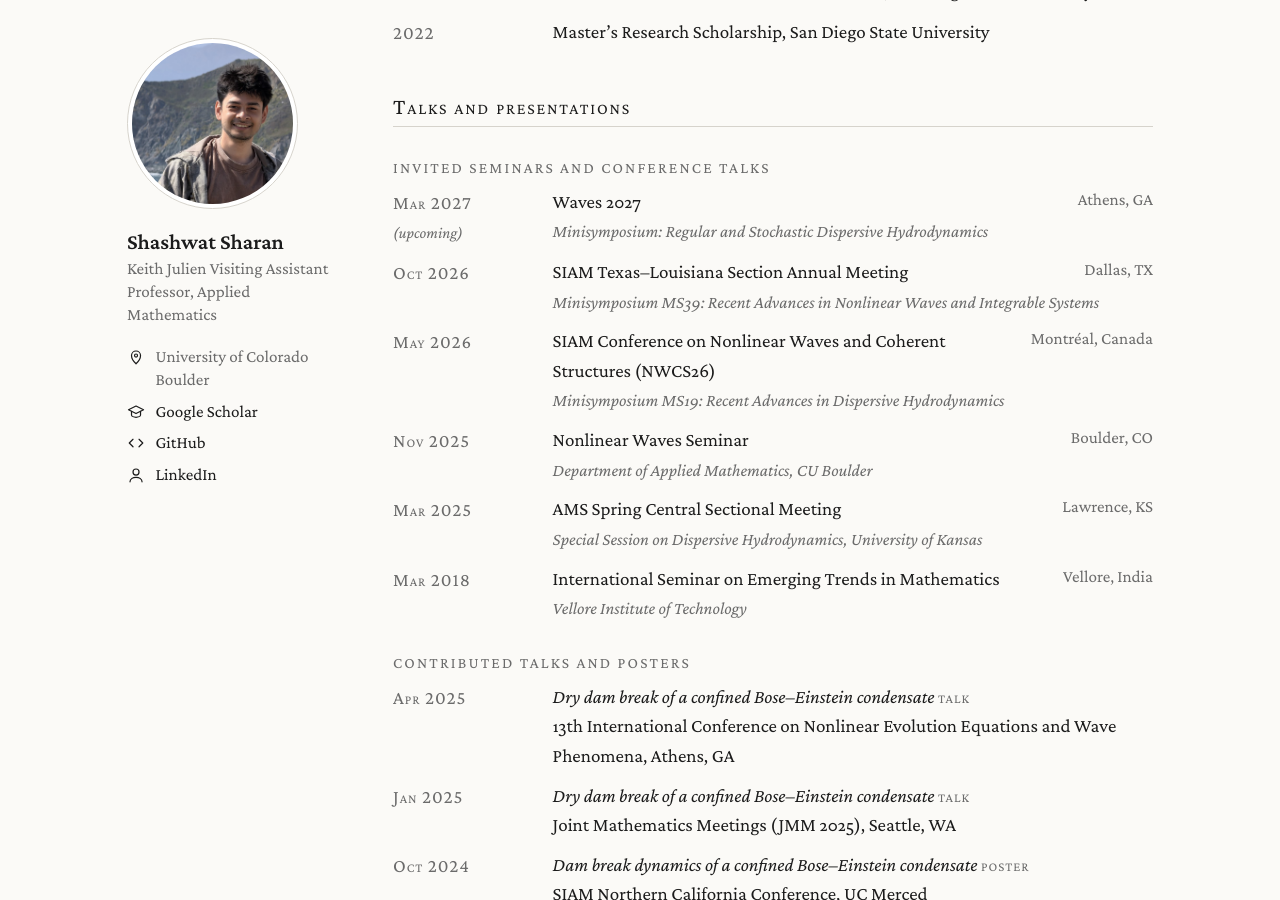
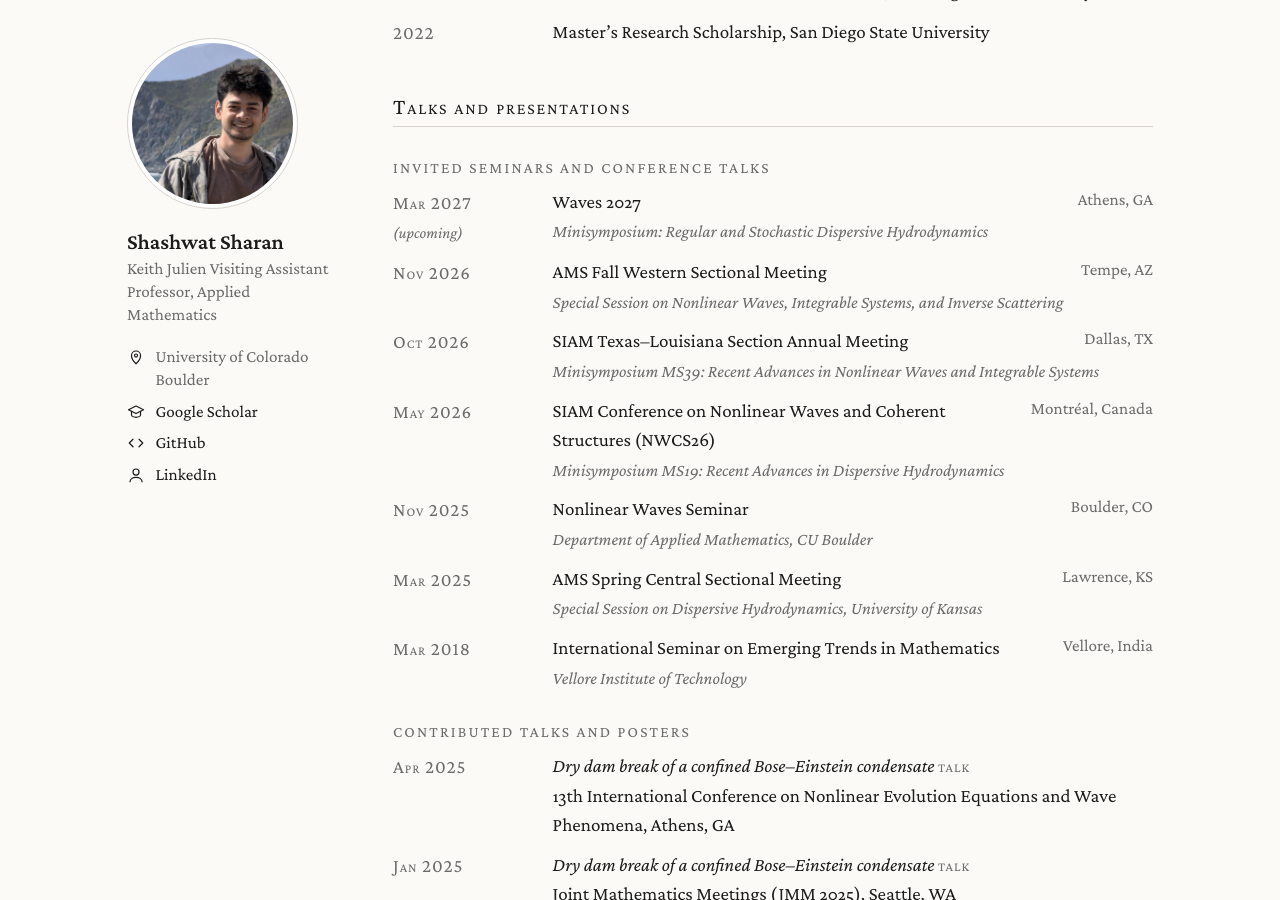
Before and after one commit to shashwatsharan/shashwatsharan.github.io, a Jekyll site: the page built from cv.md, in a window 1280 px wide and 900 px high, scrolled down 1405 px. Built offline with Jekyll 4.4.1, drawn with Linux system fonts in a browser that asks for light colours.

Commit message:
Add files via upload

```diff
--- a/cv.md
+++ b/cv.md
@@ -92,6 +92,10 @@ Mar 2027<br><small>(upcoming)</small>
 : <span class="loc">Athens, GA</span>Waves 2027<br>
 <span class="session">Minisymposium: Regular and Stochastic Dispersive Hydrodynamics</span>
 
+Nov 2026
+: <span class="loc">Tempe, AZ</span>AMS Fall Western Sectional Meeting<br>
+<span class="session">Special Session on Nonlinear Waves, Integrable Systems, and Inverse Scattering</span>
+
 Oct 2026
 : <span class="loc">Dallas, TX</span>SIAM Texas–Louisiana Section Annual Meeting<br>
 <span class="session">Minisymposium MS39: Recent Advances in Nonlinear Waves and Integrable Systems</span>
```
